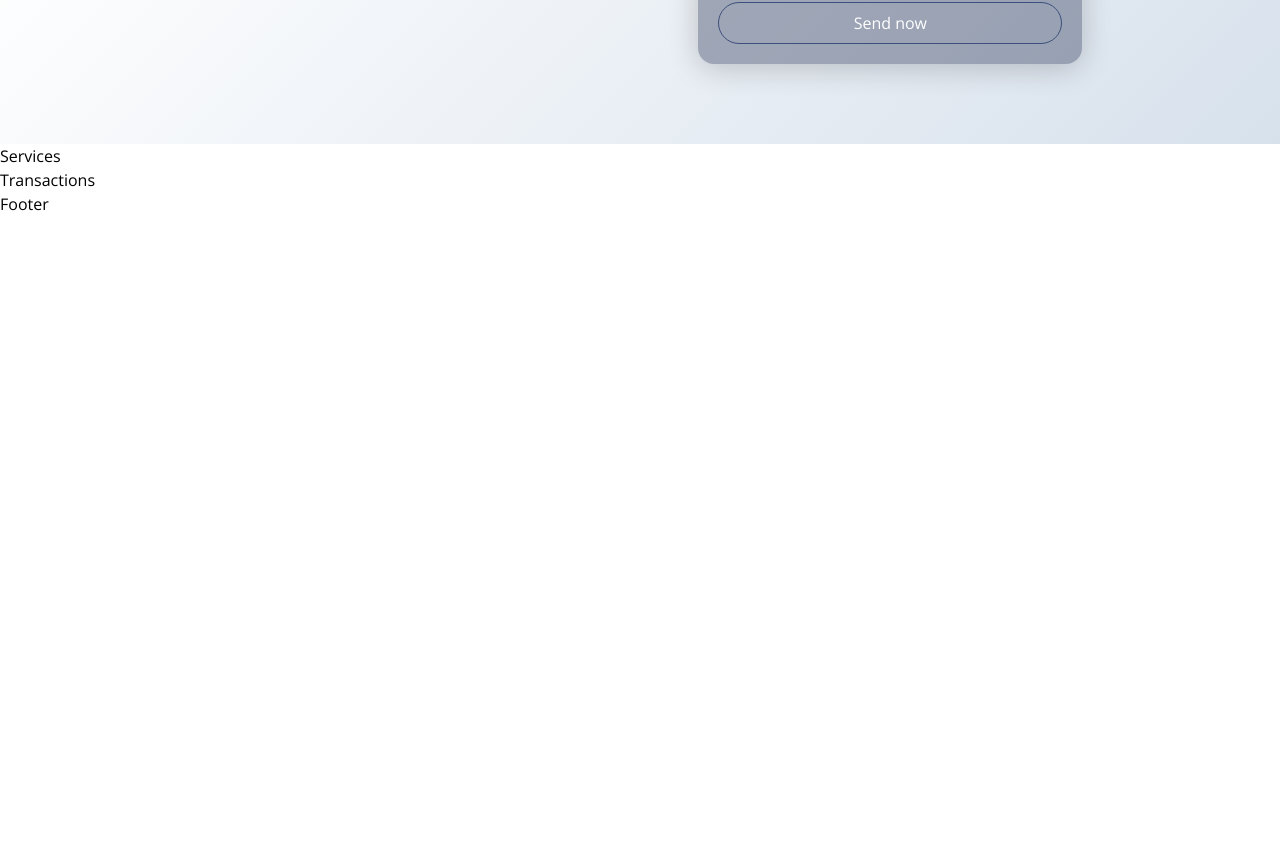
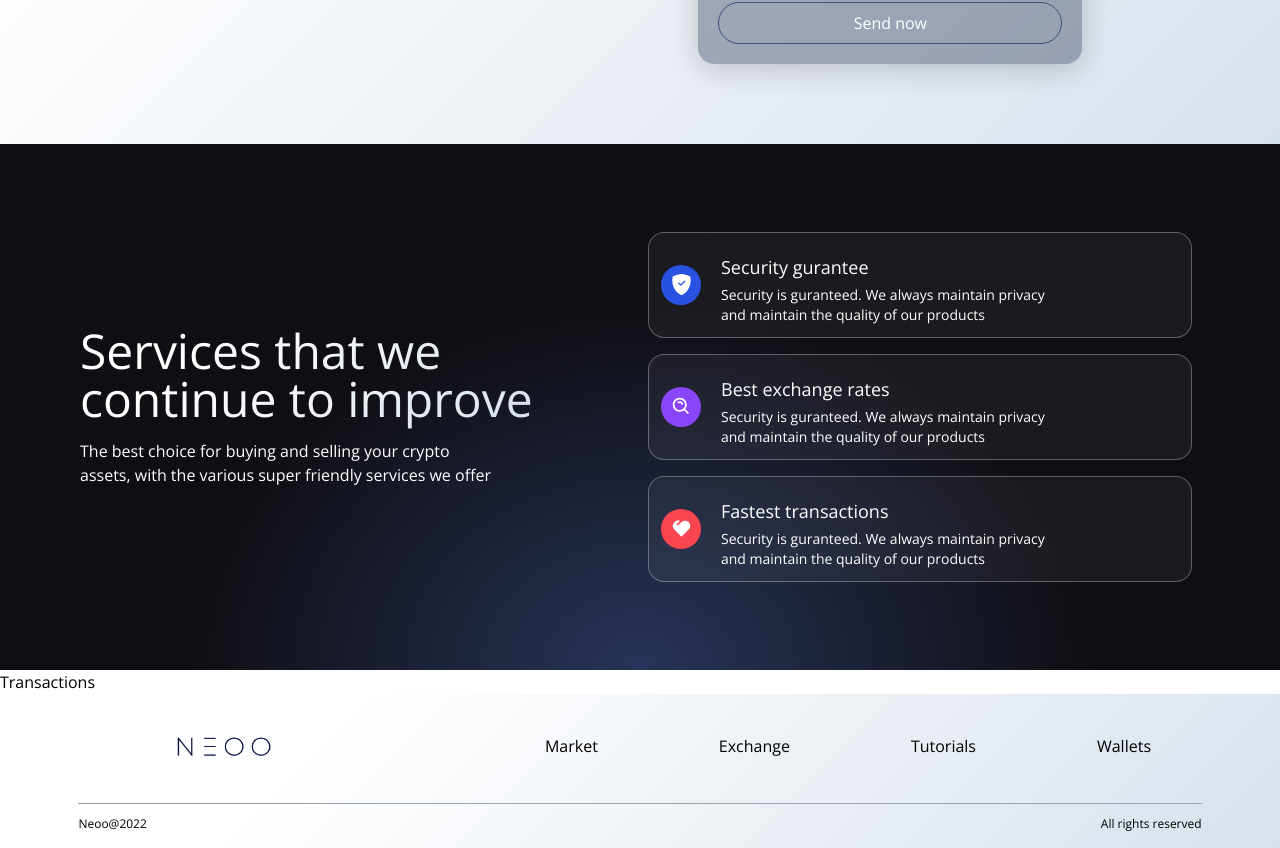
Before and after one commit to S-ayanide/Neoo, a React (Vite) app in the folder client/: page / in a window 1280 px wide. Shown: the part 613-1461 px from the top of the page. Before the commit the page ends 829 px from the top, so only its background shows below. Built offline with nearby package versions, Linux system fonts and the light colour scheme.

Commit message:
feat: Adding Footer
Signed-off-by: Sayan Mondal <sayan@chaosnative.com>

```diff
--- a/client/src/components/Footer.jsx
+++ b/client/src/components/Footer.jsx
@@ -1,5 +1,37 @@
-const Footer = () => {
-	return <h1>Footer</h1>;
-};
+import React from 'react'
 
-export default Footer;
+import logo from '../../images/logo.png'
+
+const Footer = () => (
+  <div className="w-full flex md:justify-center justify-between items-center flex-col p-4 gradient-bg-welcome">
+    <div className="w-full flex sm:flex-row flex-col justify-between items-center my-4">
+      <div className="flex flex-[0.5] justify-center items-center">
+        <img src={logo} alt="logo" className="w-32" />
+      </div>
+      <div className="flex flex-1 justify-evenly items-center flex-wrap sm:mt-0 mt-5 w-full">
+        <p className="text-base text-center mx-2 cursor-pointer">Market</p>
+        <p className="text-base text-center mx-2 cursor-pointer">Exchange</p>
+        <p className="text-base text-center mx-2 cursor-pointer">Tutorials</p>
+        <p className="text-base text-center mx-2 cursor-pointer">Wallets</p>
+      </div>
+    </div>
+
+    {/* <div className="flex justify-center items-center flex-col mt-5">
+      <p className="text-sm text-center">
+        Come join us and hear for the unexpected miracle
+      </p>
+      <p className="text-sm text-center font-medium mt-2">
+        info@kryptomastery.com
+      </p>
+    </div> */}
+
+    <div className="sm:w-[90%] w-full h-[0.25px] bg-gray-400 mt-5 " />
+
+    <div className="sm:w-[90%] w-full flex justify-between items-center mt-3">
+      <p className="text-left text-xs">Neoo@2022</p>
+      <p className="text-right text-xs">All rights reserved</p>
+    </div>
+  </div>
+)
+
+export default Footer
--- a/client/src/components/Services.jsx
+++ b/client/src/components/Services.jsx
@@ -1,5 +1,59 @@
-const Services = () => {
-	return <h1>Services</h1>;
-};
+import React from 'react'
+import { BsShieldFillCheck } from 'react-icons/bs'
+import { BiSearchAlt } from 'react-icons/bi'
+import { RiHeart2Fill } from 'react-icons/ri'
 
-export default Services;
+const ServiceCard = ({ color, title, icon, subtitle }) => (
+  <div className="flex flex-row justify-start items-start white-glassmorphism p-3 m-2 cursor-pointer hover:shadow-xl">
+    <div
+      className={`w-10 h-10 mt-5 rounded-full flex justify-center items-center ${color}`}
+    >
+      {icon}
+    </div>
+    <div className="ml-5 flex flex-col flex-1">
+      <h3 className="mt-2 text-white text-lg">{title}</h3>
+      <p className="mt-1 text-white text-sm md:w-9/12">{subtitle}</p>
+    </div>
+  </div>
+)
+
+const Services = () => (
+  <div className="flex w-full justify-center items-center gradient-bg-services">
+    <div className="flex mf:flex-row flex-col items-center justify-between md:p-20 py-12 px-4">
+      <div className="flex-1 flex flex-col justify-start items-start">
+        <h1 className="text-white text-3xl sm:text-5xl py-2 white-text-gradient ">
+          Services that we
+          <br />
+          continue to improve
+        </h1>
+        <p className="text-left my-2 text-white font-light md:w-9/12 w-11/12 text-base">
+          The best choice for buying and selling your crypto assets, with the
+          various super friendly services we offer
+        </p>
+      </div>
+
+      <div className="flex-1 flex flex-col justify-start items-center">
+        <ServiceCard
+          color="bg-[#2952E3]"
+          title="Security gurantee"
+          icon={<BsShieldFillCheck fontSize={21} className="text-white" />}
+          subtitle="Security is guranteed. We always maintain privacy and maintain the quality of our products"
+        />
+        <ServiceCard
+          color="bg-[#8945F8]"
+          title="Best exchange rates"
+          icon={<BiSearchAlt fontSize={21} className="text-white" />}
+          subtitle="Security is guranteed. We always maintain privacy and maintain the quality of our products"
+        />
+        <ServiceCard
+          color="bg-[#F84550]"
+          title="Fastest transactions"
+          icon={<RiHeart2Fill fontSize={21} className="text-white" />}
+          subtitle="Security is guranteed. We always maintain privacy and maintain the quality of our products"
+        />
+      </div>
+    </div>
+  </div>
+)
+
+export default Services
--- a/client/src/components/Welcome.jsx
+++ b/client/src/components/Welcome.jsx
@@ -5,6 +5,7 @@ import { BsInfoCircle } from 'react-icons/bs'
 import Loader from './Loader'
 import { useContext } from 'react'
 import { TransactionContext } from '../context/TransactionContext'
+import { shortenAddress } from '../utils/shortenAddress'
 
 const Input = ({ placeholder, name, type, value, handleChange }) => (
   <input
@@ -19,6 +20,7 @@ const Input = ({ placeholder, name, type, value, handleChange }) => (
 
 const Welcome = () => {
   const {
+    isLoading,
     connectWallet,
     currentAccount,
     formData,
@@ -80,7 +82,9 @@ const Welcome = () => {
               </div>
               <div>
                 <p className="text-white font-light text-sm">
-                  0x12312323123221334235
+                  {!currentAccount
+                    ? 'Connect your account'
+                    : shortenAddress(currentAccount)}
                 </p>
                 <p className="text-white font-semibold text-lg mt-1">
                   Ethereum
@@ -117,7 +121,7 @@ const Welcome = () => {
 
             <div className="h-[1px] w-full bg-gray-400 my-2" />
 
-            {false ? (
+            {isLoading ? (
               <Loader />
             ) : (
               <button
--- a/client/src/context/TransactionContext.jsx
+++ b/client/src/context/TransactionContext.jsx
@@ -110,6 +110,7 @@ export const TransactionProvider = ({ children }) => {
   return (
     <TransactionContext.Provider
       value={{
+        isLoading,
         connectWallet,
         currentAccount,
         formData,
--- a/client/src/index.css
+++ b/client/src/index.css
@@ -91,3 +91,10 @@ body {
   -webkit-background-clip: text;
   -webkit-text-fill-color: transparent;
 }
+
+.white-text-gradient {
+  background-color: #ffffff;
+  background-image: linear-gradient(315deg, #d7e1ec 0%, #ffffff 74%);
+  -webkit-background-clip: text;
+  -webkit-text-fill-color: transparent;
+}
--- /dev/null
+++ b/client/src/utils/shortenAddress.js
@@ -0,0 +1 @@
+export const shortenAddress = (address) => `${address.slice(0, 6)}...${address.slice(address.length - 6)}`;
```
